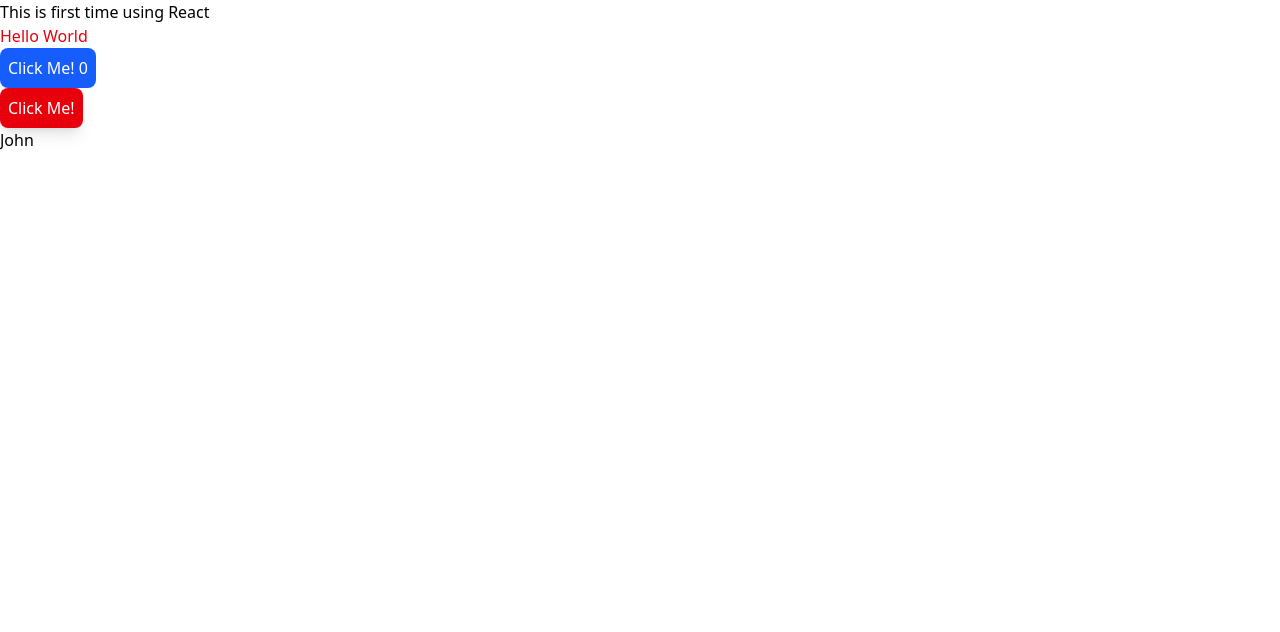
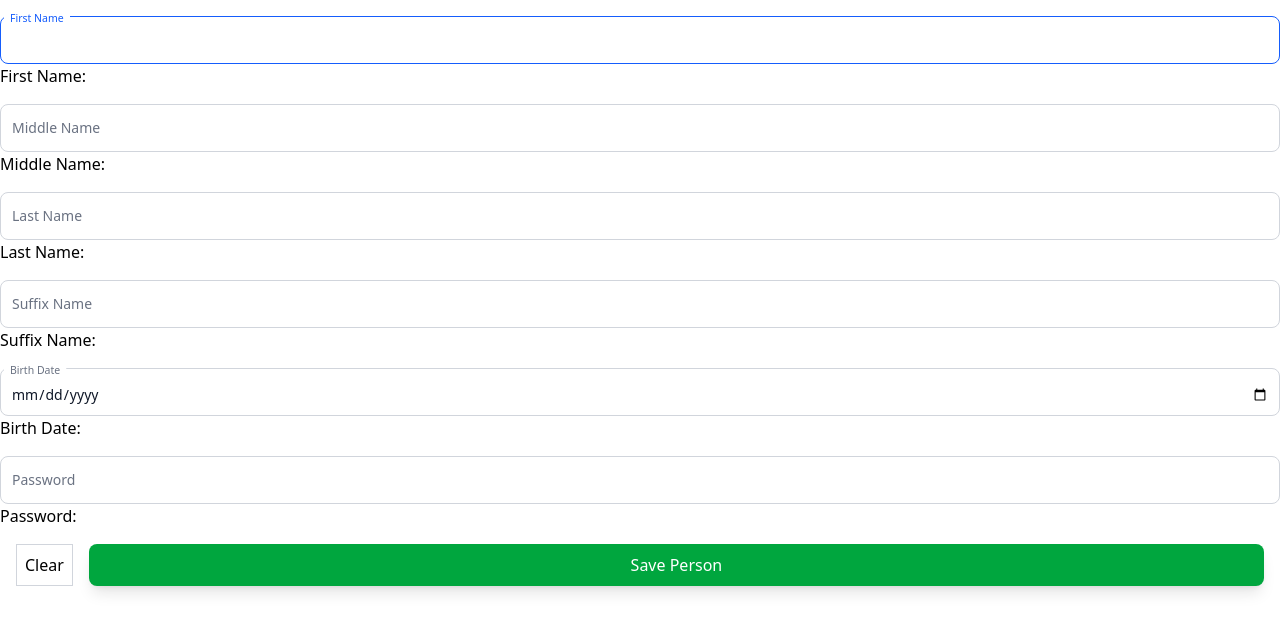
Before and after one commit to jovenalovera1999/react-demo, a React (Vite) app: page / in a window 1280 px wide. Shown: the top 632 px of the page. Built offline with nearby package versions, Linux system fonts and the light colour scheme.

Commit message:
2nd day class

```diff
--- a/src/App.tsx
+++ b/src/App.tsx
@@ -1,40 +1,101 @@
 import { useState } from "react";
+import FloatingLabelInput from "./components/input/FloatingLabelInput";
+import Button from "./components/button/Button";
 
 const App = () => {
-  const [count, setCount] = useState(0);
-  const [firstName, setFirstName] = useState("John");
+  const [firstName, setFirstName] = useState("");
+  const [middleName, setMiddleName] = useState("");
+  const [lastName, setLastName] = useState("");
+  const [suffixName, setSuffixName] = useState("");
+  const [birthDate, setBirthDate] = useState("");
+  const [password, setPassword] = useState("");
 
-  const handleIncrement = () => {
-    setCount(count + 1);
-  };
-
-  const handleClick = () => {
-    setFirstName("James");
+  const handleClearAll = () => {
+    setFirstName("");
+    setMiddleName("");
+    setLastName("");
+    setSuffixName("");
+    setBirthDate("");
+    setPassword("");
   };
 
   return (
     <>
-      <h1>This is first time using React</h1>
+      <div className="mt-4 mb-4">
+        <FloatingLabelInput
+          label="First Name"
+          type="text"
+          name="first_name"
+          value={firstName}
+          onChange={(e) => setFirstName(e.target.value)}
+          autoFocus
+        />
+        <span className="text-black">First Name: {firstName}</span>
+      </div>
 
-      <p className="text-red-600">Hello World</p>
+      <div className="mb-4">
+        <FloatingLabelInput
+          label="Middle Name"
+          type="text"
+          name="middle_name"
+          value={middleName}
+          onChange={(e) => setMiddleName(e.target.value)}
+        />
+        <span className="text-black">Middle Name: {middleName}</span>
+      </div>
 
-      <button
-        type="button"
-        className="bg-blue-600 text-white rounded-lg p-2 hover:bg-blue-700 cursor-pointer"
-        onClick={handleIncrement}
-      >
-        Click Me! {count}
-      </button>
+      <div className="mb-4">
+        <FloatingLabelInput
+          label="Last Name"
+          type="text"
+          name="last_name"
+          value={lastName}
+          onChange={(e) => setLastName(e.target.value)}
+        />
+        <span className="text-black">Last Name: {lastName}</span>
+      </div>
 
-      <div>
-        <button
+      <div className="mb-4">
+        <FloatingLabelInput
+          label="Suffix Name"
+          type="text"
+          name="suffix_name"
+          value={suffixName}
+          onChange={(e) => setSuffixName(e.target.value)}
+        />
+        <span className="text-black">Suffix Name: {suffixName}</span>
+      </div>
+
+      <div className="mb-4">
+        <FloatingLabelInput
+          label="Birth Date"
+          type="date"
+          name="birth_date"
+          value={birthDate}
+          onChange={(e) => setBirthDate(e.target.value)}
+        />
+        <span className="text-black">Birth Date: {birthDate}</span>
+      </div>
+
+      <div className="mb-4">
+        <FloatingLabelInput
+          label="Password"
+          type="password"
+          name="password"
+          value={password}
+          onChange={(e) => setPassword(e.target.value)}
+        />
+        <span className="text-black">Password: {password}</span>
+      </div>
+
+      <div className="flex gap-4 m-4">
+        <Button
           type="button"
-          className="bg-red-600 text-white p-2 rounded-lg shadow-lg hover:bg-white hover:text-black cursor-pointer"
-          onClick={handleClick}
-        >
-          Click Me!
-        </button>
-        <h1>{firstName}</h1>
+          label="Clear"
+          newClassName="bg-white text-black p-2 border border-gray-300 hover:bg-gray-100 cursor-pointer"
+          onClick={handleClearAll}
+        />
+        <Button type="submit" label="Save Person" className="w-full" />
       </div>
     </>
   );
--- /dev/null
+++ b/src/components/button/Button.tsx
@@ -0,0 +1,35 @@
+import type { FC } from "react";
+
+interface ButtonProps {
+  type: "button" | "submit";
+  label: string;
+  newClassName?: string;
+  className?: string;
+  onClick?: () => void;
+}
+
+const Button: FC<ButtonProps> = ({
+  type,
+  label,
+  newClassName,
+  className,
+  onClick,
+}) => {
+  return (
+    <>
+      <button
+        type={type}
+        className={`${
+          newClassName
+            ? newClassName
+            : `bg-green-600 text-white p-2 rounded-lg shadow-lg cursor-pointer hover:bg-green-700 ${className}`
+        }`}
+        onClick={onClick}
+      >
+        {label}
+      </button>
+    </>
+  );
+};
+
+export default Button;
--- /dev/null
+++ b/src/components/input/FloatingLabelInput.tsx
@@ -0,0 +1,53 @@
+import type { ChangeEvent, FC } from "react";
+
+interface FloatingLabelInputProps {
+  label: string;
+  type: "text" | "date" | "password";
+  name: string;
+  value?: string;
+  onChange?: (e: ChangeEvent<HTMLInputElement>) => void;
+  required?: boolean;
+  autoFocus?: boolean;
+  disabled?: boolean;
+  readOnly?: boolean;
+}
+
+const FloatingLabelInput: FC<FloatingLabelInputProps> = ({
+  label,
+  type,
+  name,
+  value,
+  onChange,
+  required,
+  autoFocus,
+  disabled,
+  readOnly,
+}) => {
+  return (
+    <>
+      <div className="relative">
+        <input
+          type={type}
+          name={name}
+          id={name}
+          value={value}
+          onChange={onChange}
+          className="block px-2.5 pb-2.5 pt-4 w-full text-sm text-gray-900 bg-transparent rounded-lg border-1 border-gray-300 appearance-none focus:outline-none focus:ring-0 focus:border-blue-600 peer"
+          placeholder=" "
+          required={required}
+          autoFocus={autoFocus}
+          disabled={disabled}
+          readOnly={readOnly}
+        />
+        <label
+          htmlFor={name}
+          className="absolute text-sm text-gray-500 duration-300 transform -translate-y-4 scale-75 top-2 z-10 origin-[0] bg-white px-2 peer-focus:px-2 peer-focus:text-blue-600 peer-placeholder-shown:scale-100 peer-placeholder-shown:-translate-y-1/2 peer-placeholder-shown:top-1/2 peer-focus:top-2 peer-focus:scale-75 peer-focus:-translate-y-4 rtl:peer-focus:translate-x-1/4 rtl:peer-focus:left-auto start-1"
+        >
+          {label}
+        </label>
+      </div>
+    </>
+  );
+};
+
+export default FloatingLabelInput;
```
